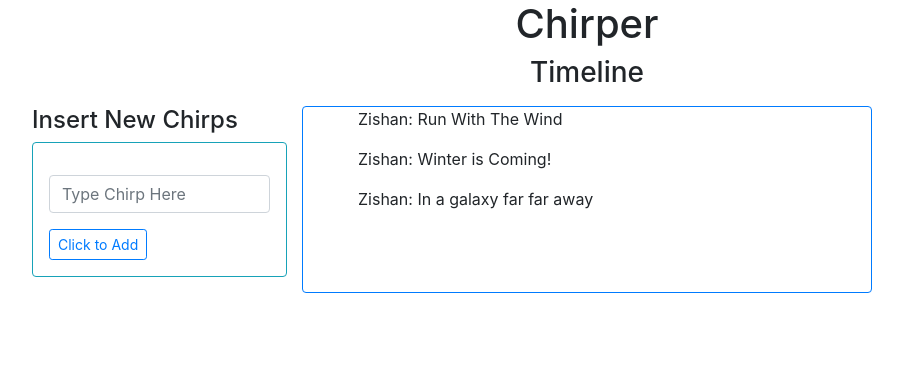
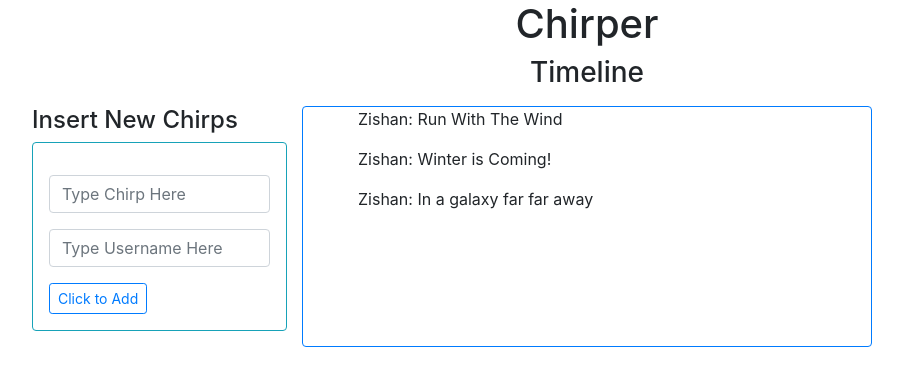
Before and after one commit to zishanali06/Chirper, a React (Create React App) app: page / in a window 1280 px wide. Shown: the top 386 px of the page, without its empty margins (53-956 px from the left). Built offline with nearby package versions, Linux system fonts and the light colour scheme.

Commit message:
done and added username

```diff
--- a/src/components/Chirps.jsx
+++ b/src/components/Chirps.jsx
@@ -1,12 +1,8 @@
 import React from 'react';
 
-const Chirps = props => {
+const Chirps = (props) => {
     //ES6 descruturing an object
     const { user, chirptext } = props.chirp;
-
-    if (user === undefined) {
-        let user = "Anon";
-    }
 
     return (
         <div>
--- a/src/components/Timeline.jsx
+++ b/src/components/Timeline.jsx
@@ -1,5 +1,4 @@
 import React from 'react';
-import InsertChirp from './InsertChirp';
 import Chirps from './Chirps';
 
 
@@ -8,9 +7,9 @@ class Timeline extends React.Component {
     constructor(props) {
         super(props)
         this.state = {
-            newChirp: false,
             chirpsArray: [],
-            chirptext: ""
+            chirptext: "",
+            user: ""
         }
     }
 
@@ -32,7 +31,7 @@ class Timeline extends React.Component {
 
         // this.state.chirpsArray = chirpsArray; NONONONO bad
 
-        this.setState({ chirpsArray });
+        this.setState({ chirpsArray: chirpsArray });
 
     }
 
@@ -41,7 +40,7 @@ class Timeline extends React.Component {
         e.preventDefault();
 
         let chirp = {
-            user: "Zishan",
+            user: this.state.user,
             chirptext: this.state.chirptext
         };
 
@@ -49,8 +48,11 @@ class Timeline extends React.Component {
 
         this.setState({
             chirpsArray: [chirp, ...this.state.chirpsArray],
-            chirptext: ""
+            chirptext: "",
+            user: ""
         });
+
+
     }
 
     render() {
@@ -66,6 +68,12 @@ class Timeline extends React.Component {
                             className="my-3 form-control"
                             value={this.state.chirptext}
                             onChange={e => this.setState({ chirptext: e.target.value })} />
+                        <input
+                            type="text"
+                            placeholder="Type Username Here"
+                            className="my-3 form-control"
+                            value={this.state.user}
+                            onChange={e => this.setState({ user: e.target.value })} />
                         <button className="btn btn-outline-primary btn-sm" onClick={this.handleonClick}>Click to Add</button>
                     </form>
                 </div>
```
